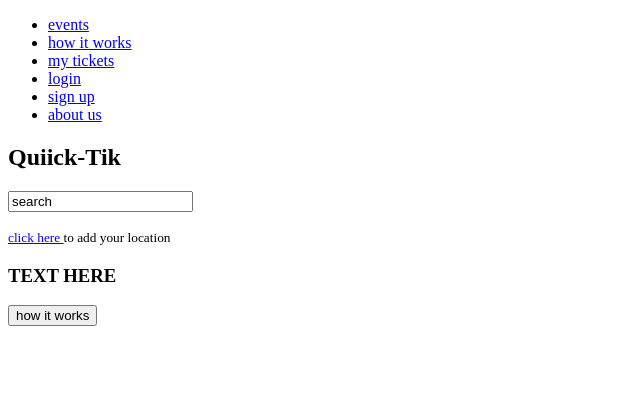
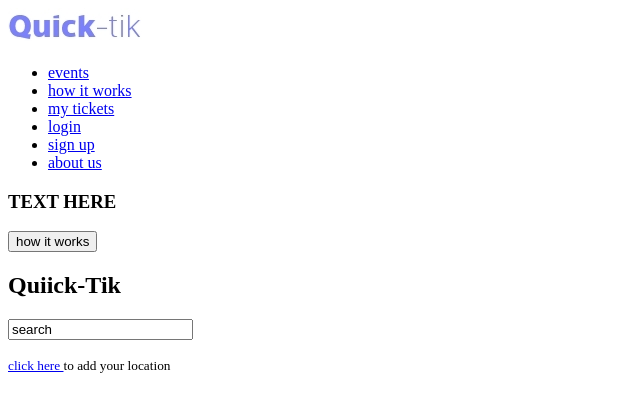
Before and after one commit to qodbrains-software/quick-tik, a plain HTML site: page index.html in a window 1280 px wide. Shown: the whole page, without its empty margins (0-640 px from the left). Drawn offline with Linux system fonts and the light colour scheme.

Commit message:
changes to hero and nav

```diff
--- a/index.html
+++ b/index.html
@@ -8,6 +8,7 @@
 </head>
 <body>
     <header>
+        <img src="./images/Quick-tik.jpg">
         <nav>
             <ul>
                 <li><a href="#">events</a></li>
@@ -21,15 +22,15 @@
     </header>
     <main>
         <section id="hero-section">
+            <aside>
+            <h1>TEXT HERE</h1>
+             <button type="button">how it works</button>
+            </aside>
             <h1>Quiick-Tik</h1>
             <input type="search" name="searchbox" value="search">
-        <p><small>
+            <p><small>
             <a href="https.\\www.googlemaps.com">click here </a>to add your location
         </small></p>
-        <aside>
-            <h1>TEXT HERE</h1>
-             <input type="button" name="howitworks" value="how it works">
-        </aside>
         </section>
         </main>
 </body>
```
Also changed, not shown: images/Quick-tik.jpg (added).
